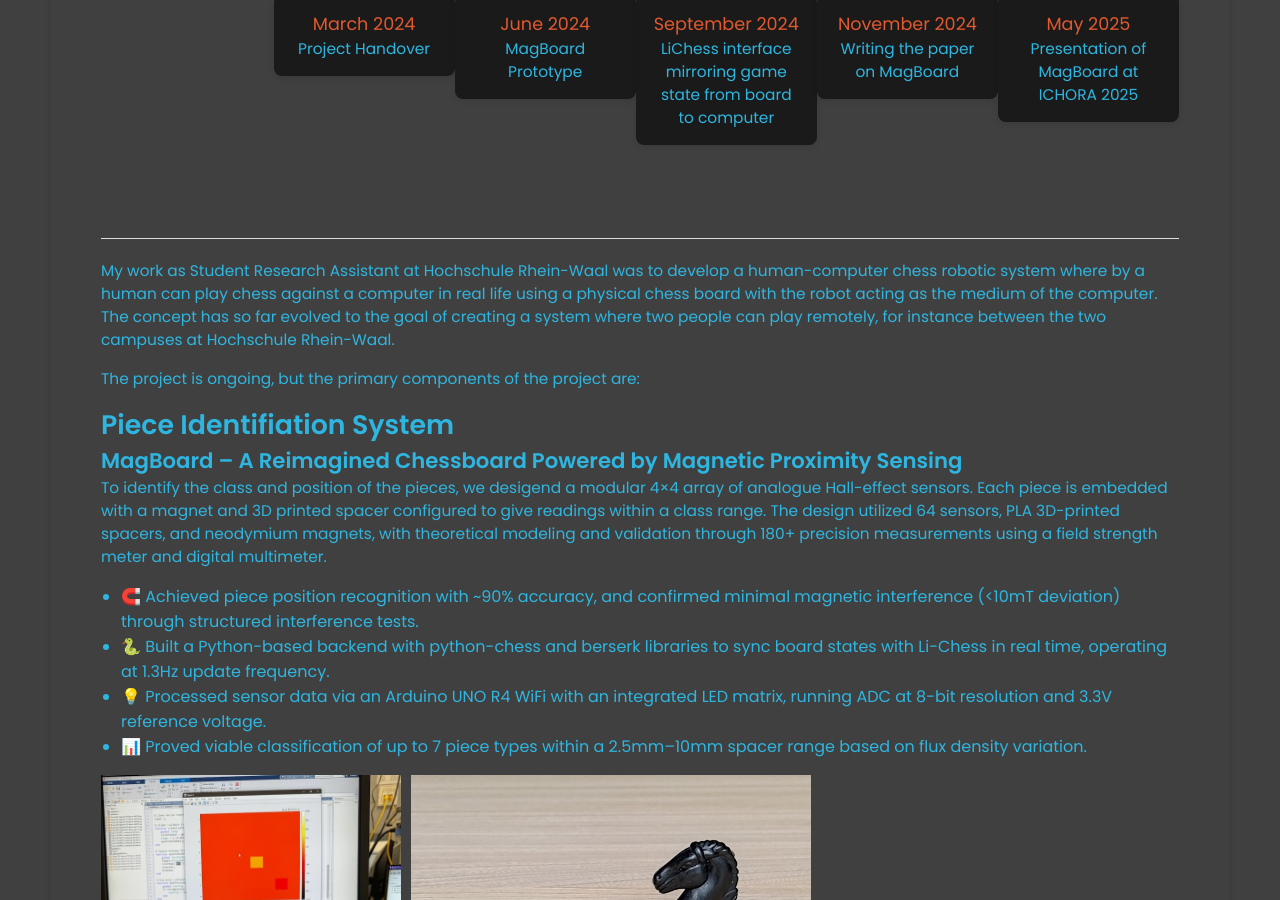
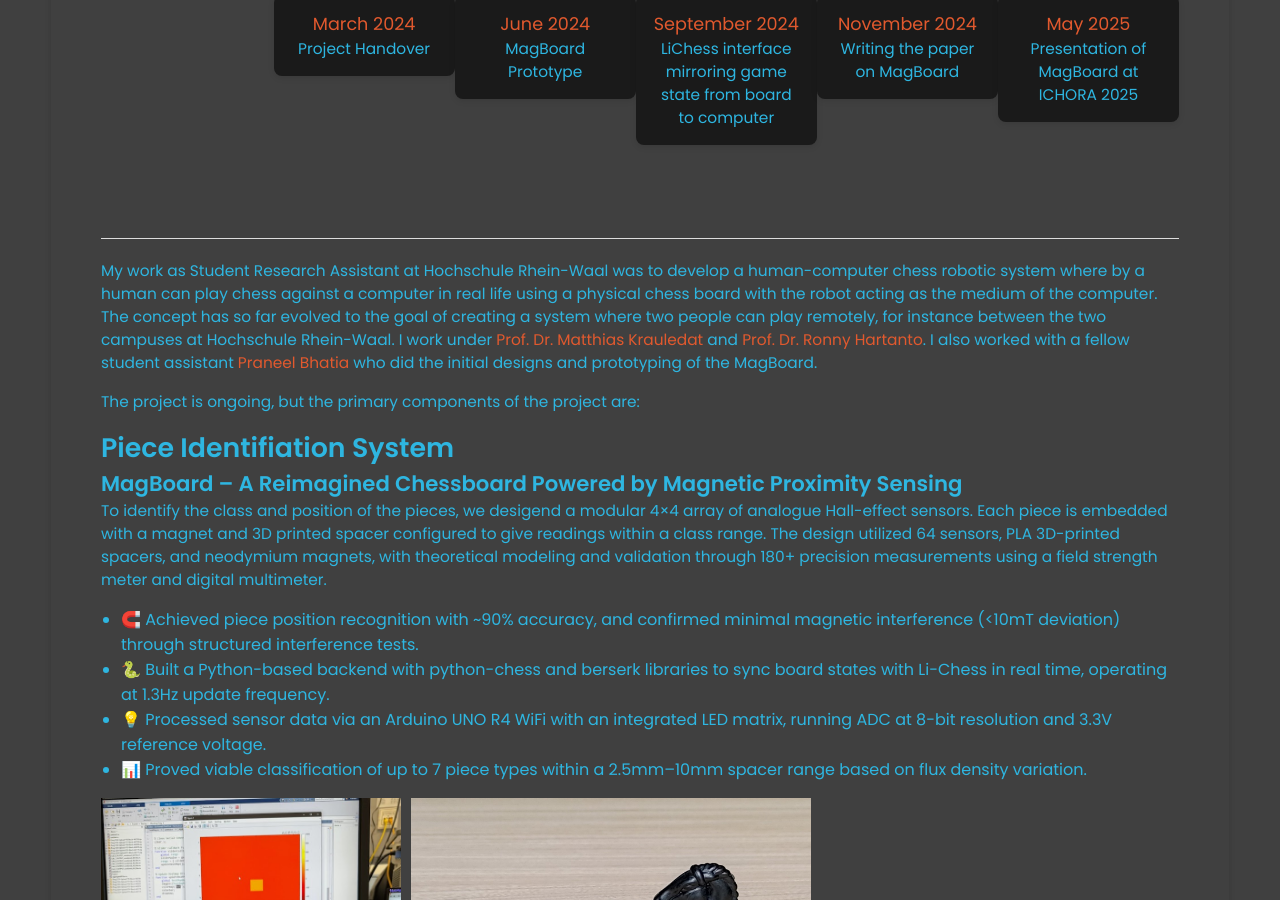
Before and after one commit to jcchincheong-bb/jcchincheong-bb.github.io, a Jekyll site: the page built from _projects/chess-playing-robot/index.md, in a window 1280 px wide and 900 px high, scrolled down 795 px. Built offline with Jekyll 4.4.1, drawn with Linux system fonts in a browser that asks for light colours.

Commit message:
Updating Chess Robot Page
- adding attribution to Professors and Praneel

```diff
--- a/_projects/chess-playing-robot/index.md
+++ b/_projects/chess-playing-robot/index.md
@@ -19,7 +19,7 @@
 ---
 
 ---
-My work as Student Research Assistant at Hochschule Rhein-Waal was to develop a human-computer chess robotic system where by a human can play chess against a computer in real life using a physical chess board with the robot acting as the medium of the computer. The concept has so far evolved to the goal of creating a system where two people can play remotely, for instance between the two campuses at Hochschule Rhein-Waal.
+My work as Student Research Assistant at Hochschule Rhein-Waal was to develop a human-computer chess robotic system where by a human can play chess against a computer in real life using a physical chess board with the robot acting as the medium of the computer. The concept has so far evolved to the goal of creating a system where two people can play remotely, for instance between the two campuses at Hochschule Rhein-Waal. I work under [Prof. Dr. Matthias Krauledat](https://www.hochschule-rhein-waal.de/de/user/7368) and [Prof. Dr. Ronny Hartanto](https://www.hochschule-rhein-waal.de/en/user/7875). I also worked with a fellow student assistant [Praneel Bhatia](https://www.linkedin.com/in/praneelbhatia/) who did the initial designs and prototyping of the MagBoard.
 
 The project is ongoing, but the primary components of the project are:
 
```
